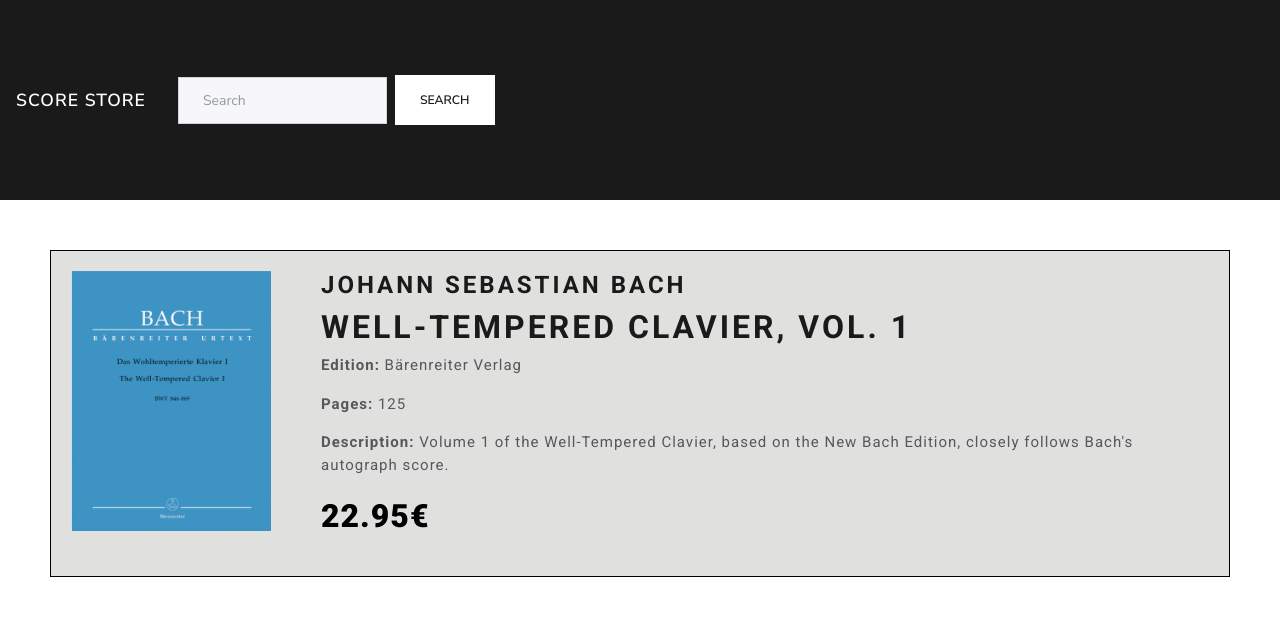
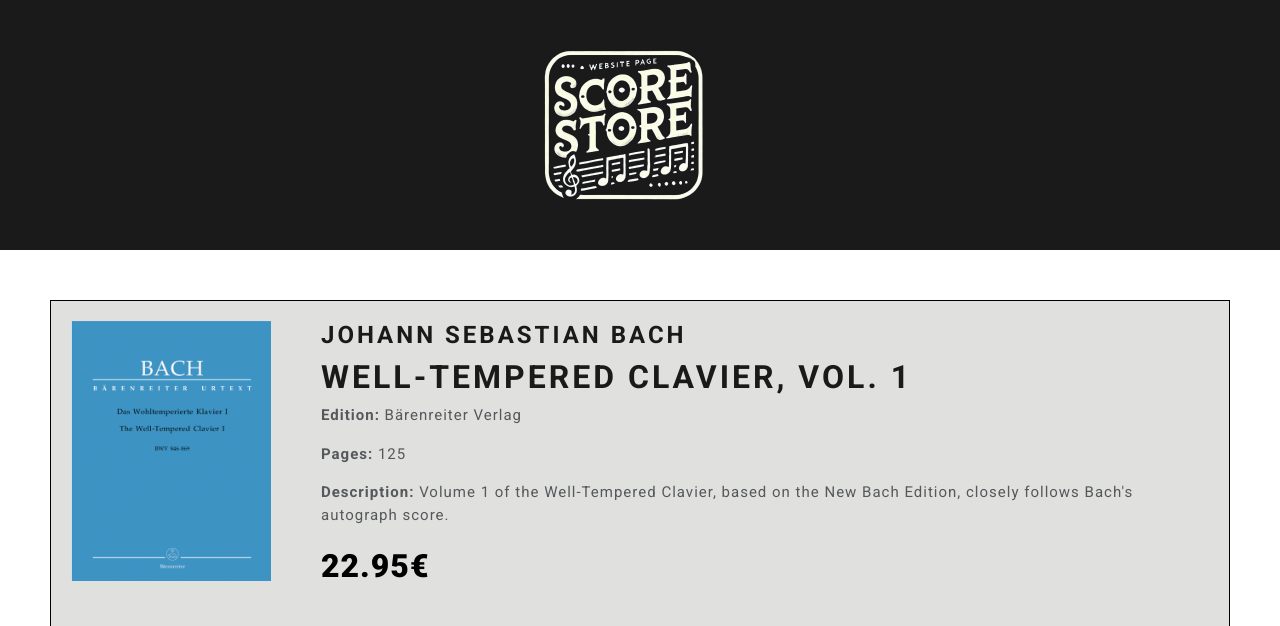
Before and after one commit to feliperosilva-study/checkout-page, a Flask app: page / in a window 1280 px wide. Shown: the top 626 px of the page. Run offline with Flask 3, Linux system fonts and the light colour scheme; some libraries are stand-ins or nearby versions; some web fonts are replaced.

Commit message:
Add logo to the navbar and increased its size

```diff
--- a/static/styles.css
+++ b/static/styles.css
@@ -4,8 +4,16 @@
 }
 
 .navbar {
-    height: 200px;
+    height: 250px;
     margin-bottom: 50px;
+    background-color: #2d2e32;
+    display: flex;
+    justify-content: center;
+    align-items: center;
+}
+
+.logo {
+    height: 250px;
 }
 
 .scores {
--- a/templates/index.html
+++ b/templates/index.html
@@ -18,12 +18,7 @@
 <body>
     <div class="top-bar">
         <nav class="navbar navbar-expand-lg navbar-dark bg-primary">
-            <a class="navbar-brand" href="{{ url_for('home') }}">Score Store</a>
-
-            <form class="form-inline my-2 my-lg-0">
-            <input class="form-control mr-sm-2" type="text" placeholder="Search">
-            <button class="btn btn-secondary my-2 my-sm-0" type="submit">Search</button>
-            </form>
+            <a class="navbar-brand" href="{{ url_for('home') }}"><img class="logo" src="/static/img/logo.png" alt="logo"></a>
         </nav>
     </div>
 
@@ -34,7 +29,7 @@
                 <a href="{{ url_for('checkout', id=score.id) }}"><img src="{{ url_for('static', filename= score.image ) }}" alt="{{ score.name }}" class="image"></a>
                 <div class="score-title">
                     <h3>{{ score.composer }}</h3>
-                    <a href="{{ url_for('checkout', id=score.id) }}"><h1>{{ score.title }}</h1></a>
+                    <h1><a href="{{ url_for('checkout', id=score.id) }}">{{ score.title }}</a></h1>
                     <div class="score-info">
                         <p><strong>Edition:</strong> {{ score.edition }}</p>
                         <p><strong>Pages:</strong> {{ score.pages }}</p>
```
Also changed, not shown: static/img/logo.png (added).
